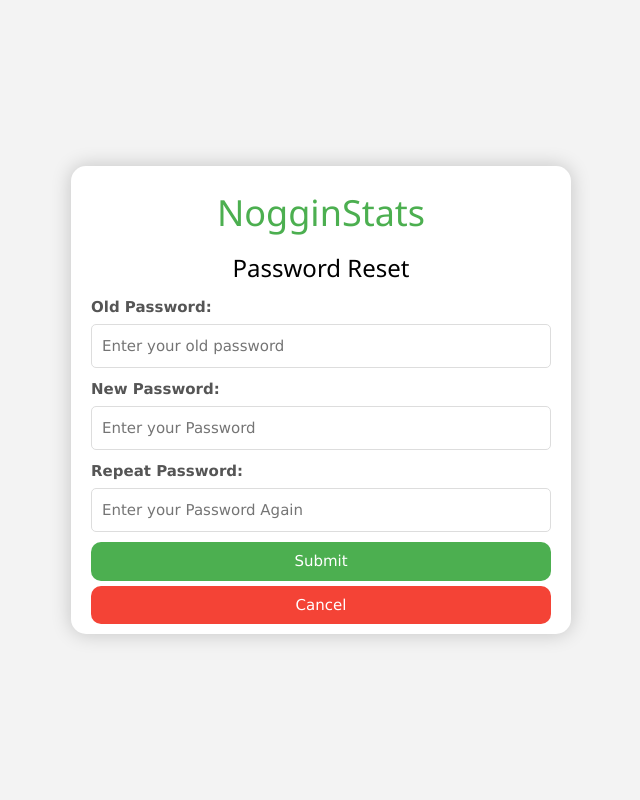
After one commit to zazyzaya/NogginStats, a Flask app: page /pwd_reset in a window 1280 px wide. The commit adds this page. Shown: the whole page, without its empty margins (319-959 px from the left). Run offline with Flask 3, Linux system fonts and the light colour scheme.

```diff
--- a/app.py
+++ b/app.py
@@ -1,3 +1,4 @@
+import cryptography
 import datetime as dt
 import os
 import json
@@ -7,17 +8,38 @@ import dropbox
 import dash
 from dash import html
 from dash import dcc
-from flask import Flask, render_template, session, request
+from flask import Flask, render_template, session, request, url_for, redirect
 import plotly.express as px
 import pandas as pd
+import cryptpandas as crp
 
 from secret import secret
+
+# Annoyingly, python hashes are inconsistant
+import hashlib
+from operator import xor
+from struct import unpack
+
+def stable_hash(a_string):
+    sha256 = hashlib.sha256()
+    sha256.update(bytes(a_string, "UTF-8"))
+    digest = sha256.digest()
+    h = 0
+    #
+    for index in range(0, len(digest) >> 3):
+        index8 = index << 3
+        bytes8 = digest[index8 : index8 + 8]
+        i = unpack('q', bytes8)[0]
+        h = xor(h, i)
+    #
+    return h
 
 # TODO get from env variable
 dbx = dropbox.Dropbox(secret['db-token'])
 
 app = Flask(__name__)
 app.secret_key = os.environ.get('FLASK_SECRET', 'dev_server')
+app.config['TEMPLATES_AUTO_RELOAD'] = True
 
 STATS = [
     ("Overall feeling \u2014 Depression", 'depression', False),
@@ -30,10 +52,19 @@ STATS = [
     ("Stress Management", 'stress', True)
 ]
 
+col_order = ['stat-date']
+for _,k,b in STATS:
+    if b:
+        col_order.append(f'{k}-checked')
+        col_order.append(f'{k}-txt')
+    else:
+        col_order.append(f'{k}-range')
+
+'''
 test_data = []
 for i in range(10):
     datum = dict()
-    d = dt.datetime.today() - dt.timedelta(days=(-i))
+    d = dt.datetime.today() + dt.timedelta(days=(-(i+1)))
     datum['stat-date'] = d.strftime('%Y-%m-%d')
     for _,k,b in STATS:
         if b:
@@ -47,13 +78,41 @@ test_df = pd.DataFrame(test_data)
 test_df = test_df.sort_values(by='stat-date', ascending=False)
 records = test_df.to_dict(orient='records')
 
+TEST_USR = 'admin'
+TEST_PWD = 'admin'
+pwd = str(stable_hash(TEST_USR + TEST_PWD))
+print('password:', pwd)
+crp.to_encrypted(test_df, pwd, f'{TEST_USR}.crypt')
+'''
+
 today = lambda : dt.datetime.today().strftime('%Y-%m-%d')
+
+def preload_journal():
+    preload = dict()
+
+    df = pd.DataFrame(session['df'])
+    todays_log = (df['stat-date'] == today()).to_numpy().nonzero()[0]
+
+    if todays_log.shape[0] == 0:
+        for _,k,b in STATS:
+            if b:
+                preload[f'{k}-checked'] = False
+                preload[f'{k}-txt'] = ''
+            else:
+                preload[f'{k}-range'] = 5
+    else:
+        preload = df.iloc[todays_log.item()].to_dict()
+        print(preload)
+
+    return preload
+
 
 def get_index_kwargs():
     return {
         'stats': STATS,
-        'records': records,
+        'records': session['df'],
         'today': today(),
+        'journal_content': preload_journal(),
         'range_fig': build_range_fig(pd.DataFrame(session['df'])).to_html(
             full_html=False,
             include_plotlyjs='cdn',
@@ -70,12 +129,33 @@ def get_index_kwargs():
         ),
     }
 
+
 @app.route('/submit', methods=['POST'])
 def submit():
-    print("Posted")
     print(json.dumps(request.json, indent=1))
 
-    return render_template('index.html', **get_index_kwargs())
+    df = pd.DataFrame(session['df'], columns=col_order)
+    row = request.json
+    todays_log = (df['stat-date'] == row['stat-date']).to_numpy().nonzero()[0]
+
+    # Overwrite existing
+    if todays_log.shape[0]:
+        idx = todays_log.item()
+        df.loc[idx,row.keys()] = row.values()
+
+    # Create new
+    else:
+        df = pd.concat([pd.DataFrame([row]), df])
+
+    # Write local
+    crp.to_encrypted(df, session['usr_token'], f'{session["username"]}.crypt')
+
+    # Update in-memory df
+    session['df'] = df.to_dict(orient='records')
+
+    # TODO write to cloud
+
+    return redirect(url_for('index'))
 
 
 @app.route('/authorized', methods=['POST'])
@@ -84,22 +164,66 @@ def login():
     pwd = request.form['password']
 
     session['username'] = usr
-    session['usr_token'] = hash(usr + pwd)
-    print(session['usr_token'])
+    session['usr_token'] = str(stable_hash(usr + pwd))
 
-    # TODO include logic to validate login
-    return render_template('index.html', **get_index_kwargs())
+    try:
+        print("Correct pwd")
+        df = crp.read_encrypted(f'{session["username"]}.crypt', session['usr_token'])
+    except cryptography.fernet.InvalidToken:
+        print("Wrong pwd")
+        return render_template('login.html', failed_reason='Incorrect old password')
+
+    session['df'] = df.to_dict(orient='records')
+
+    return redirect(url_for('index'))
+
+
+@app.route('/reset_pwd_submit', methods=['POST'])
+def reset_pwd_submit():
+    old_pwd = request.json['old_pwd']
+    new_pwd = request.json['password']
+
+    if new_pwd != request.json['password2']:
+        return "Passwords don't match"
+
+    pwd = str(stable_hash(session['username'] + old_pwd))
+
+    try:
+        crp.read_encrypted(f'{session["username"]}.crypt', pwd)
+    except cryptography.fernet.InvalidToken:
+        return 'Incorrect old password'
+
+    pwd = str(stable_hash(session['username'] + new_pwd))
+    session['usr_token'] = pwd
+    df = pd.DataFrame(session['df'])
+    crp.to_encrypted(df, pwd, f'{session["username"]}.crypt')
+    # TODO Reupload to cloud
+
+    return redirect(url_for('index'))
+
+
+@app.route('/pwd_reset')
+def pwd_reset_screen():
+    return render_template('pwd_reset.html')
 
 
 @app.route('/')
 def index():
-    session.clear()
+    #session.clear()
+    #session['df'] = records
+    #return render_template('index.html', **get_index_kwargs())
+    print("routed to index")
     if session.get('usr_token'):
-        session['df'] = records
+        try:
+            df = crp.read_encrypted(f'{session["username"]}.crypt', session['usr_token'])
+        except cryptography.fernet.InvalidToken:
+            return render_template('login.html', failed_reason='Incorrect old password')
+
+        session['df'] = df.to_dict(orient='records')
         return render_template('index.html', **get_index_kwargs())
     else:
-        session['df'] = records
         return render_template('login.html')
+
 
 def build_catagorical(orig_df):
     cols = [c for c in orig_df.columns if 'checked' in c]
@@ -139,6 +263,7 @@ def build_catagorical(orig_df):
 
     return fig
 
+
 def build_range_fig(df):
     range_fig = px.line(
         df, x='stat-date', y=['depression-range', 'anxiety-range'],
@@ -174,4 +299,6 @@ def build_range_fig(df):
 
 dash_app = dash.Dash(server=app, url_base_pathname="/dash/")
 dash_app.layout = html.Div([])
-app.run(debug=True)
+
+if __name__ == '__main__':
+    app.run(debug=True)
--- a/static/runner.js
+++ b/static/runner.js
@@ -11,6 +11,33 @@ function openTab(evt, tabName) {
     tablinks[i].className = tablinks[i].className.replace(" w3-green", "");
   }
   evt.currentTarget.className += " w3-green";
+  setChildWidths();
+
+  setTimeout(() => {
+        const plots = document.querySelectorAll(".js-plotly-plot");
+        plots.forEach(p => {
+            Plotly.Plots.resize(p);
+        });
+    }, 50); // delay allows browser to paint the new layout
+
+  sessionStorage.setItem('last_tab', tabName)
+}
+
+function revertToTab() {
+  var i;
+  var x = document.getElementsByClassName("tab");
+  for (i = 0; i < x.length; i++) {
+    x[i].style.display = "none";
+  }
+  document.getElementById(sessionStorage.getItem('last_tab')).style.display = "block";
+
+  tablinks = document.getElementsByClassName("tablink");
+  for (i = 0; i < x.length; i++) {
+    tablinks[i].className = tablinks[i].className.replace(" w3-green", "");
+  }
+
+  let target = document.getElementById(sessionStorage.getItem('last_tab') +'-tab')
+  target.className += " w3-green";
   setChildWidths();
 
   setTimeout(() => {
@@ -46,14 +73,35 @@ function submit() {
             'Content-Type': 'application/json'
         },
         body: JSON.stringify(ret)
-    })
-    .then(response => response.json())
-    .then(result => {
-        console.log('Success:', result);
-    })
-    .catch(error => {
-        console.error('Error:', error);
-    });
+    }).then( () => { location.reload(); });
+}
+
+function pwd_reset() {
+  let elms = Array.from(document.getElementsByClassName('pwd_reset_input'));
+  let ret = {};
+
+  elms.forEach(element => {
+      let id = element.id;
+      let val = element.value;
+      ret[id] = val
+  });
+
+  fetch('/reset_pwd_submit', {
+      method: 'POST',
+      headers: {
+          'Content-Type': 'application/json'
+      },
+      body: JSON.stringify(ret)
+  }).then(response => {
+    if (response.redirected) {
+        // On success, follow the redirect
+        window.location.href = response.url;
+    } else {
+        response.text().then(text => {
+              document.getElementById('reset-failed').innerHTML = text;
+          });
+    }
+  })
 }
 
 function reveal(elm_id) {
--- /dev/null
+++ b/templates/pwd_reset.html
@@ -0,0 +1,50 @@
+<html>
+    <head>
+        <link rel="stylesheet" href="static/login.css">
+        <script src="static/runner.js"></script>
+        <link rel="stylesheet" href="https://www.w3schools.com/w3css/5/w3.css">
+    </head>
+    <body>
+    <div class="main">
+        <h1>NogginStats</h1>
+        <h3>Password Reset</h3>
+
+        <h5 id="reset-failed" class="w3-red"></h5>
+
+        <div id="pwd-reset">
+            <label for="old_pwd">
+                Old Password:
+            </label>
+            <input type="password" id="old_pwd" name="old_pwd" class="pwd_reset_input"
+                placeholder="Enter your old password" required>
+
+            <label for="password">
+                New Password:
+            </label>
+            <input type="password" id="password" name="password" class="pwd_reset_input"
+                placeholder="Enter your Password" required>
+
+            <label for="password2">
+                Repeat Password:
+            </label>
+            <input type="password" id="password2" name="password2" class="pwd_reset_input"
+                placeholder="Enter your Password Again" required>
+
+            <div style="height: 10px"></div>
+            <div class="wrap">
+                <button type="submit" class="w3-button w3-green" onclick="pwd_reset()">
+                    Submit
+                </button>
+            </div>
+            <div style="height: 5px"></div>
+            <div class="wrap">
+                <a href="/" style="width: 100%;">
+                <button type="button" id="cancel-pwd-reset" class="w3-button w3-red">
+                    Cancel
+                </button>
+                </a>
+            </div>
+        </div>
+    </div>
+</body>
+</html>
```
Also changed, not shown: templates/index.html (+16 -10 lines), 2 other files.
